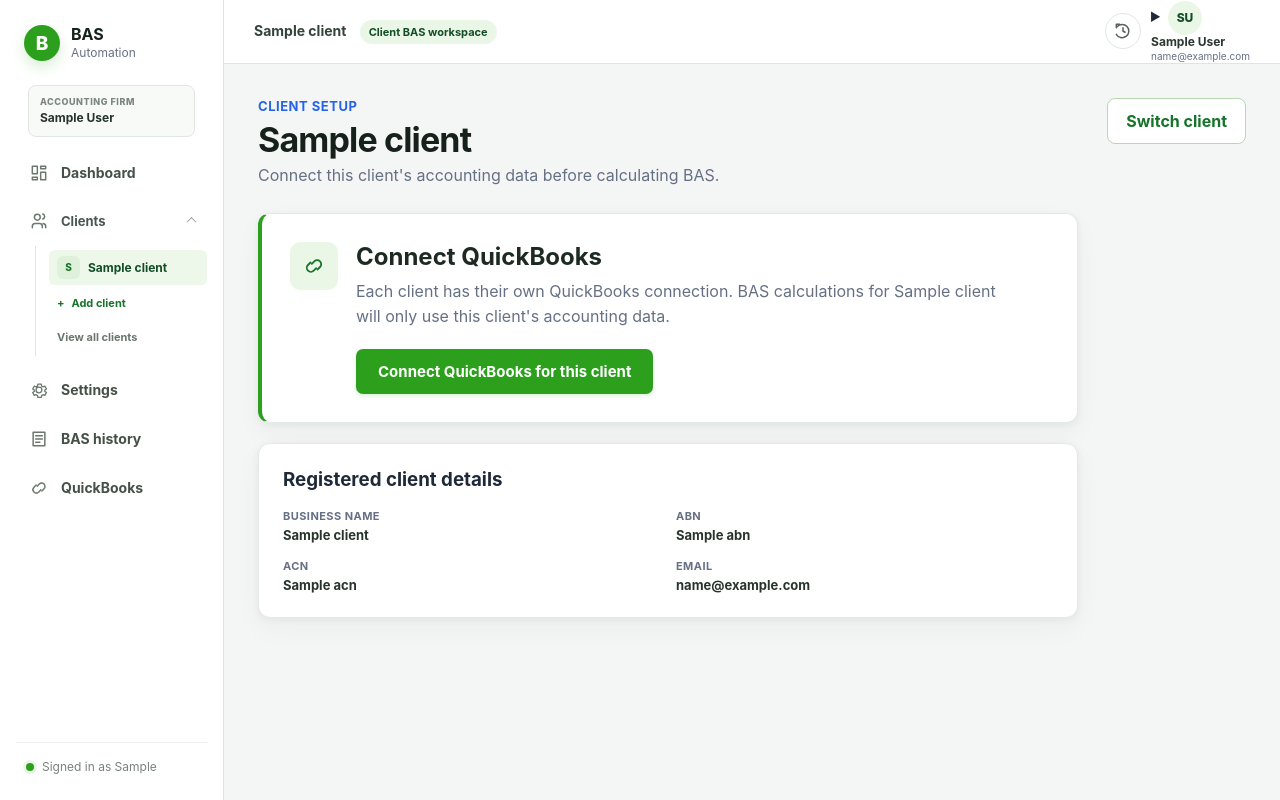
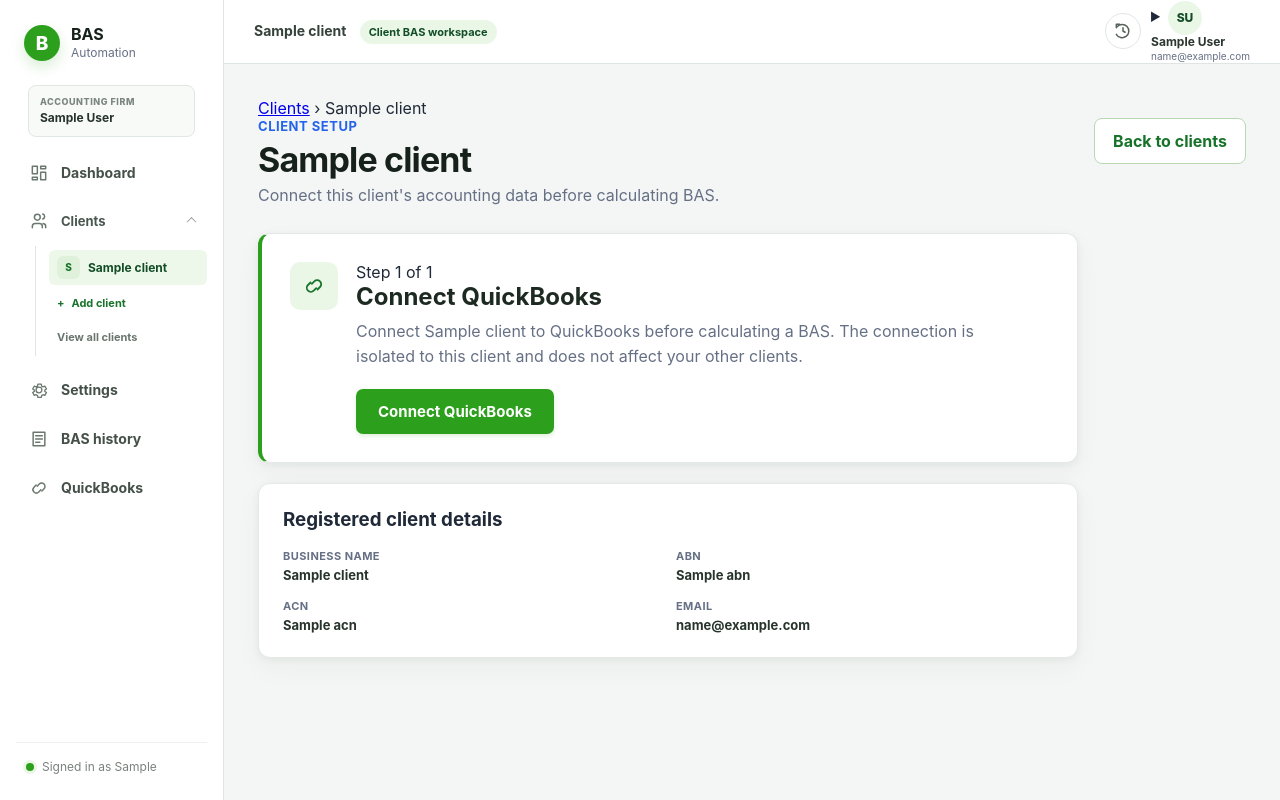
Before and after one commit to raviyadav2509/accounting, a Flask app: template templates/client_setup.html in a window 1280 px wide. Run offline with Flask 3, Linux system fonts and the light colour scheme; the visitor is signed in with stand-in values (Sample User, id 1); tables that the repository leaves empty hold one stand-in row (values such as "Sample post"); the template is opened without the code that fills it: most values are stand-ins (such as "Sample title", 1, 10 or a date in 2020).

Commit message:
Clarify client QuickBooks setup flow

```diff
--- a/templates/client_setup.html
+++ b/templates/client_setup.html
@@ -2,13 +2,19 @@
 {% block title %}Set up {{ client.company_name }} | BAS Automation{% endblock %}
 
 {% block content %}
+<div class="workspace-breadcrumbs">
+    <a href="{{ url_for('clients.index') }}">Clients</a>
+    <span>›</span>
+    <span>{{ client.company_name }}</span>
+</div>
+
 <div class="page-heading">
     <div>
         <div class="eyebrow">Client setup</div>
         <h1>{{ client.company_name }}</h1>
         <div class="subtitle">Connect this client's accounting data before calculating BAS.</div>
     </div>
-    <a class="secondary-button" href="{{ url_for('clients.index') }}">Switch client</a>
+    <a class="secondary-button" href="{{ url_for('clients.index') }}">Back to clients</a>
 </div>
 
 <div class="card setup-card">
@@ -18,12 +24,13 @@
         </svg>
     </div>
     <div class="setup-copy">
+        <div class="setup-step-label">Step 1 of 1</div>
         <h2>Connect QuickBooks</h2>
         <p>
-            Each client has their own QuickBooks connection. BAS calculations for
-            {{ client.company_name }} will only use this client's accounting data.
+            Connect {{ client.company_name }} to QuickBooks before calculating a BAS.
+            The connection is isolated to this client and does not affect your other clients.
         </p>
-        <a class="button" href="{{ url_for('qbo.connect') }}">Connect QuickBooks for this client</a>
+        <a class="button" href="{{ url_for('qbo.connect') }}">Connect QuickBooks</a>
     </div>
 </div>
 
```
